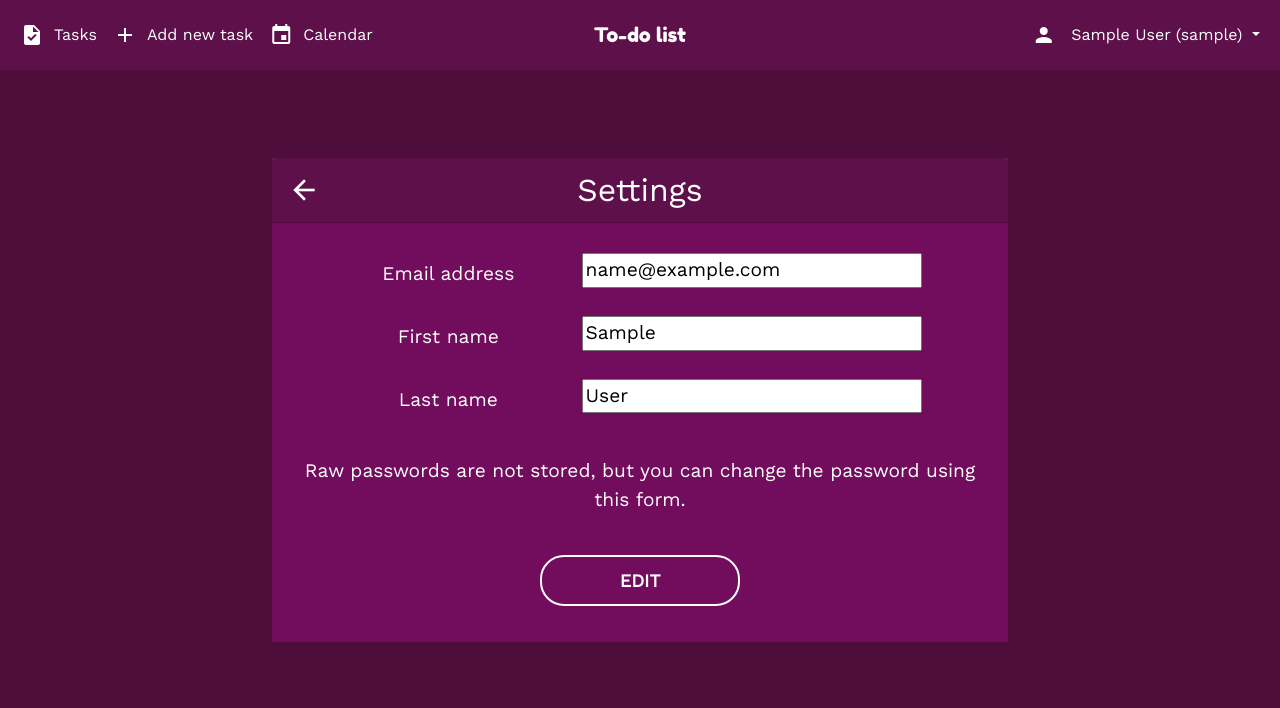
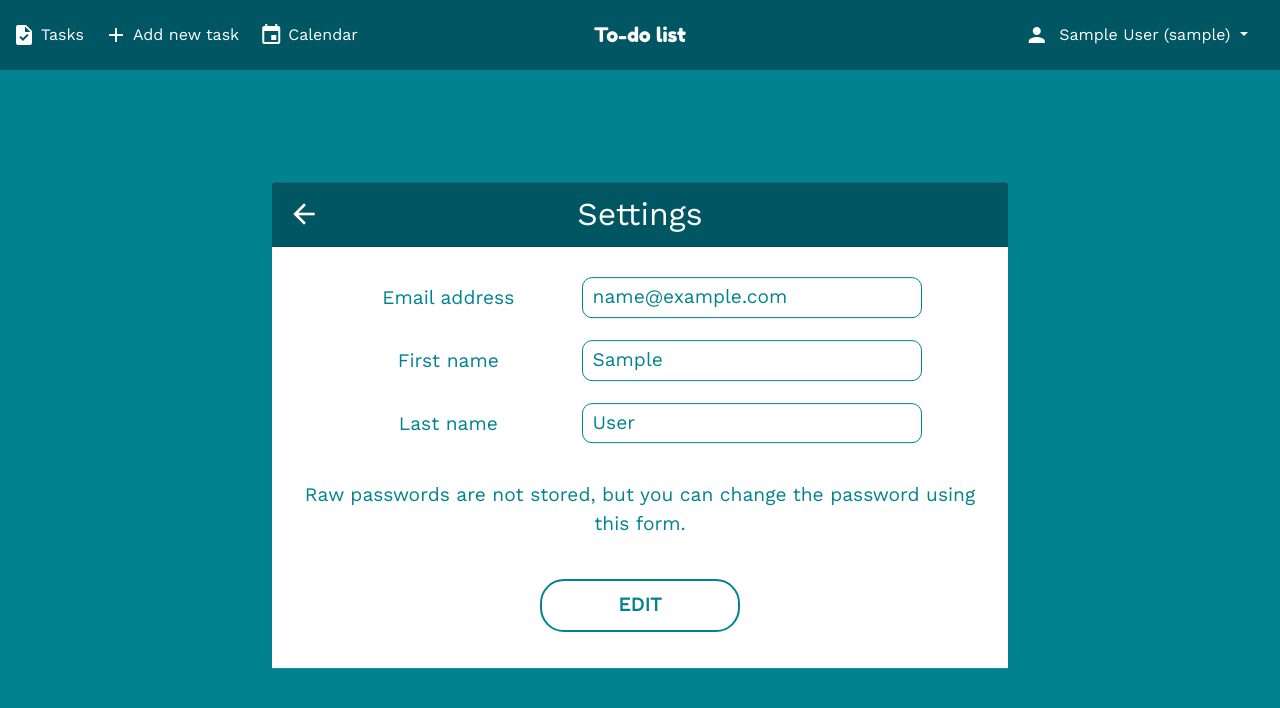
Before and after one commit to wieczorek-daniel/to-do-list, a Django app: page /settings/ in a window 1280 px wide. Shown: the top 708 px of the page. Run offline with Django 3.2, Linux system fonts and the light colour scheme; the visitor is signed in with stand-in values (Sample User, id 1); style sheets or scripts are compiled from the project's sources; some libraries are stand-ins or nearby versions.

Commit message:
ui-change

```diff
--- a/main/static/scss/_variables.scss
+++ b/main/static/scss/_variables.scss
@@ -3,9 +3,9 @@ $primary-font: 'Work Sans', sans-serif;
 $secondary-font: 'Fredoka One', cursive;
 
 // Colors
-$primary-color: #4E0D3A;
-$secondary-color: #5D1049;
-$tertiary-color: #720D5D;
+$primary-color: #005662;
+$secondary-color: #00838F;
+$tertiary-color: #4FB3BF;
 
 // Responsive Web Design Breakpoints
 $breakpoints: (
--- a/main/static/scss/main.scss
+++ b/main/static/scss/main.scss
@@ -25,5 +25,5 @@ html{
 body {
 	color: #FFF;
 	font-family: $primary-font;
-	background: $primary-color;
+	background: $secondary-color;
 }
--- a/main/static/scss/partials/_cards.scss
+++ b/main/static/scss/partials/_cards.scss
@@ -2,6 +2,7 @@
     border: none;
     font-size: 1rem;
     margin-bottom: 20px;
+    margin-top: 50px;
 
     @include breakpoint(lg) {
         font-size: 1.2rem;
@@ -9,35 +10,63 @@
 }
 
 .card-header {
-    background-color: $secondary-color;
+    background-color: $primary-color;
     font-size: 2rem;
 
-    & a {
+    a {
         color: #FFF;
 
-        & span {
+        &:hover {
+            color: $tertiary-color;
+        }
+
+        span {
             font-size: 2rem;
             display: block;
             float: left;
         }
     }
 
-    & span:not(& a span) {
+    span:not(a span) {
         margin-left: -32px;
     }
 
-    & .material-icons {
+    .material-icons {
         line-height: inherit;
     }
 }
 
 .card-body {
-    background-color: $tertiary-color;
+    background-color: #FFF;
     padding-top: 30px;
+    color: $secondary-color;
 
     @include breakpoint(lg) {
-        & .offset-md-1 {
+        .offset-md-1 {
             margin-left: 7%;
+        }
+    }
+
+    button {
+        background: transparent;
+        border-color: $secondary-color;
+        color: $secondary-color;
+
+        &:hover {
+            background-color: $secondary-color;
+            border-color: #FFF;
+            color: #FFF;
+        }
+    }
+
+    input, textarea {
+        border: solid 1px $secondary-color;
+        color: $secondary-color;
+        border-radius: 10px;
+        padding: 5px 10px;
+
+        &:focus {
+            color: $secondary-color;
         }
     }
 }
@@ -49,16 +78,16 @@
         margin-top: 40px;
     }
 
-    & input {
+    input {
         width: 100%;
     }
 
     span {
         a {
-            color: white;
+            color: $secondary-color;
 
             &:hover {
-                color: #d7deda;
+                color: $tertiary-color;
             }
         }
     }
@@ -76,13 +105,13 @@ textarea {
 
 .task {
     .card-header {
-        & span:not(& button span) {
+        span:not(button span) {
             display: block;
             float: left;
             margin-left: 0;
         }
 
-        & span:not(& a span) {
+        span:not(a span) {
             margin-left: 0;
         }
 
@@ -95,35 +124,35 @@ textarea {
 
             &:hover {
                 background-color: transparent;
-                color: #FFF;
+                color: $secondary-color;
             }
 
             &:last-of-type {
                 margin-right: 10px;
             }
 
-            & span {
+            span {
                 font-size: 2rem;
             }
         }
     }
 
     .card-body {
-        & span {
+        span {
             display: block;
         }
     }
 
     .card-footer {
-        background-color: $secondary-color;
+        background-color: $primary-color;
 
-        & span {
+        span {
             font-size: 1rem;
             padding-right: 10px;
             display: block;
         }
 
-        & .material-icons {
+        .material-icons {
             padding-right: 5px;
             vertical-align: bottom;
         }
--- a/main/static/scss/partials/_index.scss
+++ b/main/static/scss/partials/_index.scss
@@ -31,7 +31,7 @@ button {
   cursor: pointer;
   outline: none;
   background: transparent;
-  font-size: 18px;
+  font-size: 1.2rem;
   font-weight: 800;
   border: #FFF solid 2px;
   border-radius: 24px;
@@ -43,8 +43,8 @@ button {
 
   &:hover {
     background: #FFF;
-    color: $primary-color;
-    border-color: $primary-color;
+    color: $secondary-color;
+    border-color: $secondary-color;
   }
 }
 
@@ -52,25 +52,25 @@ a {
   text-decoration: none;
 }
 
-a:first-of-type button {
-  margin-bottom: 20px;
-
-  @include breakpoint(385px) {
-    margin-bottom: 0;
-    margin-right: 20px;
+.buttons a:first-of-type {
+  button {
+    margin-bottom: 20px;
   }
 
-  @include breakpoint(xs) {
-    margin-bottom: 0;
+  @include breakpoint(sm) {
     margin-right: 40px;
+
+    button {
+      margin: 0
+    }
   }
 }
 
 .alert {
-  background-color: $secondary-color;
+  background-color: $primary-color;
   position: relative;
 
-  & button {
+  button {
     color: #FFF;
     cursor: pointer;
     outline: none;
@@ -83,9 +83,14 @@ a:first-of-type button {
     position:absolute;
     top: 12px;
     right: 20px;
+
+    &:hover {
+      color: $tertiary-color;
+    }
   }
 }
 
 .standalone-button {
-  width: 270px;
+  width: 300px;
+  margin-right: 0;
 }
--- a/main/static/scss/partials/_modals.scss
+++ b/main/static/scss/partials/_modals.scss
@@ -1,6 +1,11 @@
 .modal {
+    .modal-content {
+        border: none;
+        border-radius: 10px;
+    }
+
     .modal-header, .modal-footer {
-        background-color: $secondary-color;
+        background-color: $primary-color;
         border: none;
     }
 
@@ -21,6 +26,10 @@
             top: 16px;
             right: 20px;
 
+            &:hover {
+                color: $tertiary-color;
+            }
+
             i {
                 font-size: 30px;
             }
@@ -28,6 +37,18 @@
     }
 
     .modal-body {
-        background-color: $tertiary-color;
+        background-color: #FFF;
+        color: $secondary-color;
+
+        input, textarea {
+            border: solid 1px $secondary-color;
+            color: $secondary-color;
+            border-radius: 10px;
+            padding: 5px 10px;
+
+            &:focus {
+                color: $secondary-color;
+            }
+        }
     }
 }
--- a/main/static/scss/partials/_navbar.scss
+++ b/main/static/scss/partials/_navbar.scss
@@ -1,27 +1,55 @@
-.navbar{
-    background-color: $secondary-color;
+.navbar {
+    background-color: $primary-color;
     height: 70px;
 
-    & .navbar-brand {
+    .navbar-brand {
         font-family: $secondary-font;
-        color: white;
+        color: #FFF;
+
+        &:hover {
+            color: $tertiary-color;
+        }
     }
 
-    & .nav-link, & a {
-        color: white;
-        cursor: pointer;
+    .nav-item {
+        margin-right: 20px;
     }
 
-    & .material-icons {
-        padding-right: 10px;
+    .nav-link {
+        color: #FFF;
+        cursor: pointer;
+
+        &:hover {
+            color: $tertiary-color;
+        }
+    }
+
+    .material-icons {
+        padding-right: 5px;
         vertical-align: bottom;
     }
 
-    & .dropdown-menu {
-        background-color: $secondary-color;
+    .dropdown-menu {
+        background-color: #FFF;
+        color: $secondary-color;
+        padding: 0;
+
+        .dropdown-item {
+            height: 32px;
+            color: $secondary-color;
+
+            &:hover {
+                background-color: $secondary-color;
+                color: #FFF;
+            }
+        }
+
+        hr {
+            margin: 0;
+        }
     }
 
-    & button {
+    button {
         color: #FFF;
         cursor: pointer;
         outline: none;
@@ -31,5 +59,9 @@
         padding: 0;
         width: 20px;
         transition: all 0.2s linear;
-      }
+    }
 }
+
+.navbar-expand-md .navbar-nav .nav-link {
+    padding: 0;
+}
--- a/main/templates/main/base.html
+++ b/main/templates/main/base.html
@@ -25,11 +25,11 @@
     <script src="{% static 'js/main.js' %}" type="text/javascript"></script>
     {% endcompress %}
     <script src="https://code.jquery.com/jquery-3.6.0.min.js"></script>
-    <script src="https://cdn.jsdelivr.net/npm/bootstrap@5.1.1/dist/js/bootstrap.min.js"></script>
+    <script src="https://cdn.jsdelivr.net/npm/bootstrap@5.1.1/dist/js/bootstrap.bundle.min.js"></script>
     <script src="https://cdnjs.cloudflare.com/ajax/libs/jquery-datetimepicker/2.5.20/jquery.datetimepicker.full.min.js"></script>
     {% endblock %}
     <!--Favicon -->
-    <!-- Icon made by Flat Icons from www.freepik.com -->
+    <!-- Icon made by Freepik from www.flaticon.com -->
     <link rel="shortcut icon" href="{% static 'images/favicon.ico' %}" size="32" type="image/x-icon">
     <link rel="icon" href="{% static 'images/favicon.ico' %}" type="image/x-icon">
 </head>
--- a/main/templates/main/navbar.html
+++ b/main/templates/main/navbar.html
@@ -21,9 +21,6 @@
         </div>
         <div class="mx-auto order-0">
             <a class="navbar-brand mx-auto" href="{% url 'home' %}">To-do list</a>
-            <button class="navbar-toggler" type="button" data-toggle="collapse" data-target=".dual-collapse2">
-                <span class="navbar-toggler-icon"><i class="material-icons">menu</i></span>
-            </button>
         </div>
         <div class="navbar-collapse collapse w-100 order-3 dual-collapse2">
             <ul class="navbar-nav ms-auto">
@@ -47,5 +44,10 @@
                 </li>
             </ul>
         </div>
+        <button class="navbar-toggler" type="button" data-bs-toggle="collapse" data-bs-target=".dual-collapse2" aria-controls="dual-collapse2" aria-expanded="false" aria-label="Toggle navigation">
+            <span class="navbar-toggler-icon">
+                <i class="material-icons">menu</i>
+            </span>
+        </button>
     </div>
 </nav>
--- a/main/templates/main/settings.html
+++ b/main/templates/main/settings.html
@@ -33,7 +33,7 @@
                         <div class="form-group row pt-3">
                             <div class="col-md-12">
                                 <span>Raw passwords are not stored, but you can change the password using
-                                    <a href="{% url 'change_password' %}">this form.</a>
+                                    <a href="{% url 'change_password' %}">this form</a>.
                                 </span>
                             </div>
                         </div>
```
Also changed, not shown: main/templates/main/index.html (+7 -6 lines), main/static/images/favicon.ico, main/static/images/url-image.png.
